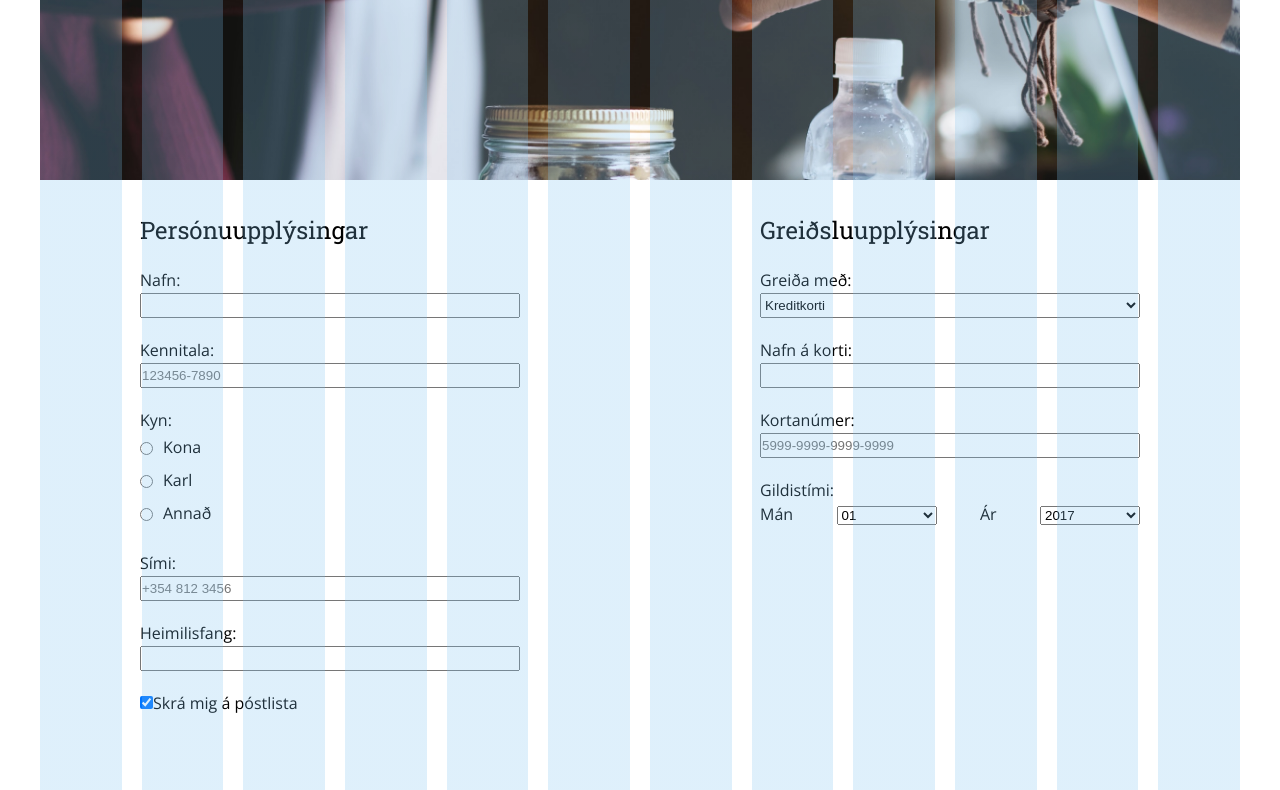
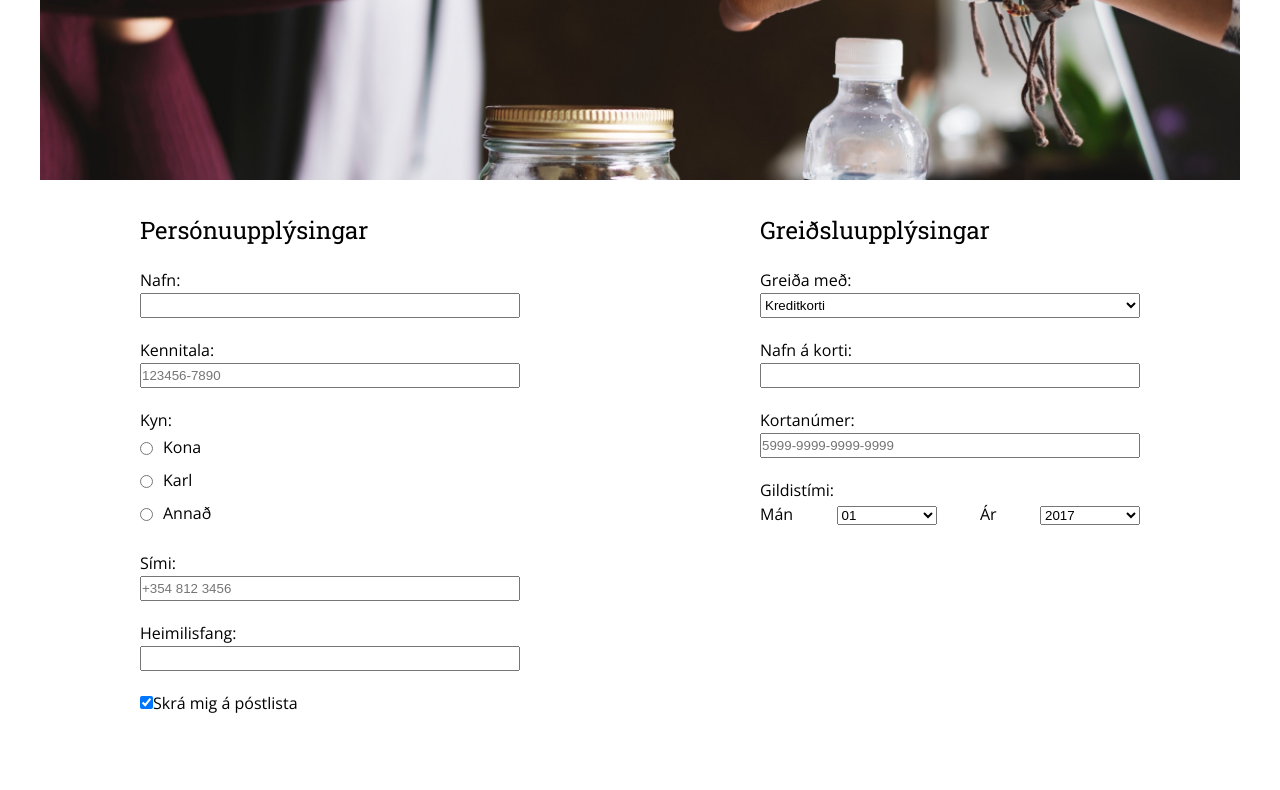
Before and after one commit to brynjaps/Stort_Verkefni_1, a website: page kaupa.html in a window 1280 px wide. Shown: the part 290-1080 px from the top of the page. Drawn offline with nearby package versions, Linux system fonts and the light colour scheme.

Commit message:
tók gridið af

```diff
--- a/kaupa.html
+++ b/kaupa.html
@@ -6,7 +6,6 @@
     <title>Kaupa</title>
     <!-- <link rel="stylesheet" href="grid.css"> -->
     <link rel="stylesheet" href="styles.css">
-    <link rel="stylesheet" href="grid.css">
     <link href="https://fonts.googleapis.com/css?family=Open+Sans|Roboto+Slab" rel="stylesheet">
   </head>
   <body>
```
Also changed, not shown: index.html (+2 -2 lines).
